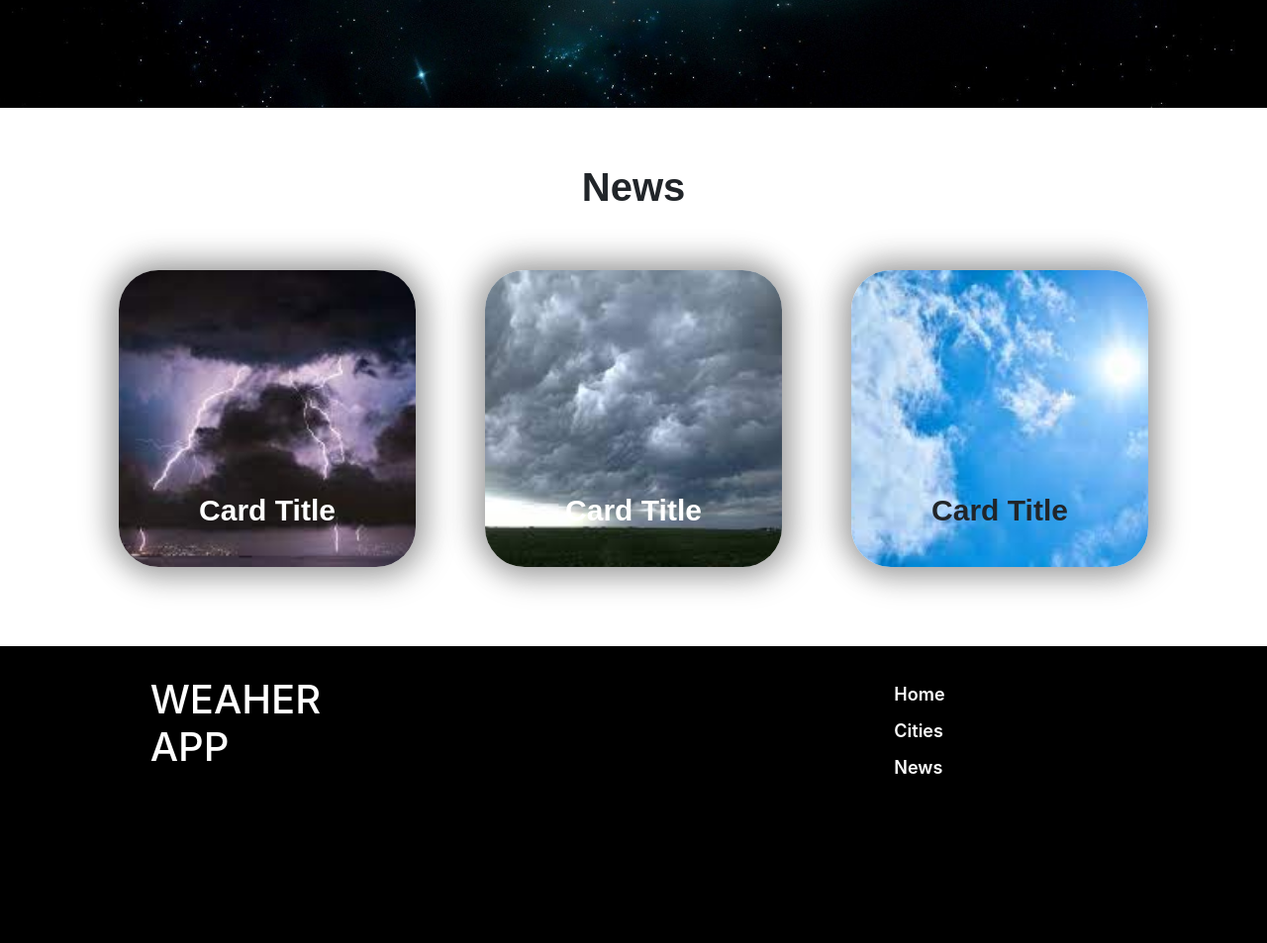
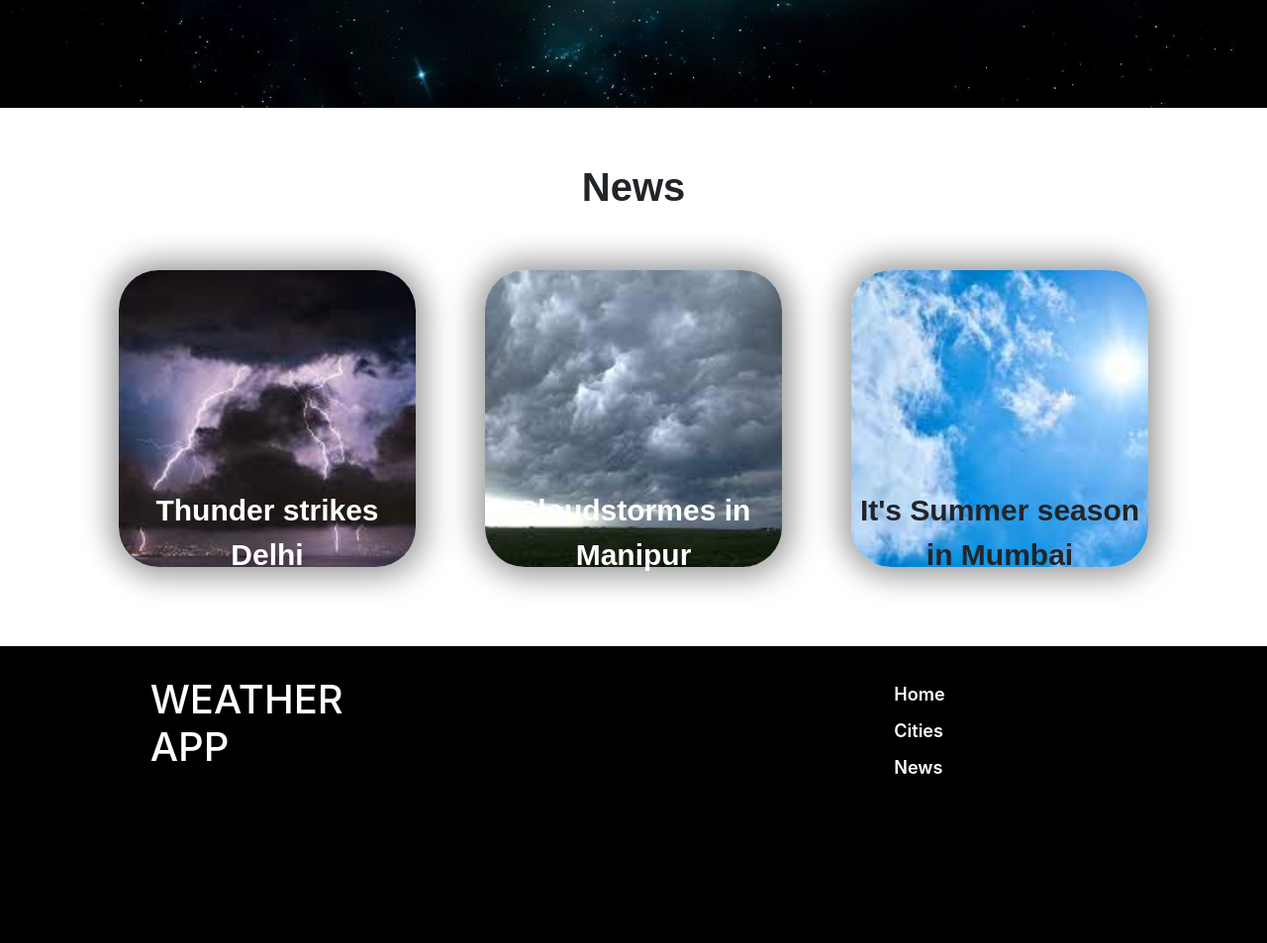
Before and after one commit to guriyajaiswal203/weather_app_guriya_task1-, a plain HTML site: page GURIYA_TASK_MATRIX_labs/index.html in a window 1280 px wide. Shown: the part 1253-2206 px from the top of the page at 99% size. Drawn offline with nearby package versions, Linux system fonts and the light colour scheme.

Commit message:
Add files via upload

```diff
--- a/GURIYA_TASK_MATRIX_labs/index.html
+++ b/GURIYA_TASK_MATRIX_labs/index.html
@@ -163,7 +163,7 @@
             <div class="card_1 1">
               <div class="card_image1"> <img src="images/thunder1.jpg" /> </div>
               <div class="card_title1 title-white">
-                <p>Card Title</p>
+                <p>Thunder strikes Delhi</p>
               </div>
             </div>
 
@@ -172,7 +172,7 @@
                 <img src="images/cloudy1.jpg" />
                 </div>
               <div class="card_title1 title-white">
-                <p>Card Title</p>
+                <p>Cloudstormes in Manipur</p>
               </div>
             </div>
 
@@ -181,7 +181,7 @@
                 <img src="images/summer.jpg" />
               </div>
               <div class="card_title1">
-                <p>Card Title</p>
+                <p>It's Summer season in Mumbai</p>
               </div>
             </div>
       </div>
@@ -193,15 +193,13 @@
       <div class="col-md-1">
       </div>
       <div class="col-md-3">
-        <h1 style="color: #fff;">WEAHER APP</h1>
+        <h1 style="color: #fff;">WEATHER APP</h1>
       </div>
       <div class="col-md-4">
       </div>
       <div class="col-md-4">
       <ul>
-        <li>
-          Home
-        </li>
+        <li>Home</li>
         <li>Cities</li>
         <li>News</li>
       </ul>
```
